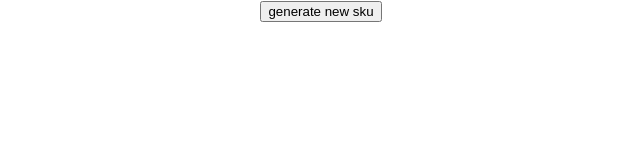
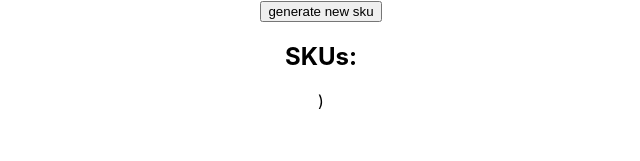
Before and after one commit to damianjuan/SKU_Generator, a React (Create React App) app in the folder sku-generator/: page / in a window 1280 px wide. Shown: the top 161 px of the page, without its empty margins (319-959 px from the left). Built offline with nearby package versions, Linux system fonts and the light colour scheme.

Commit message:
show skus on screen

```diff
--- a/sku-generator/src/App.js
+++ b/sku-generator/src/App.js
@@ -36,6 +36,12 @@ const App = () => {
   return (
     <div className="App">
       <button onClick={generateNewSku}>generate new sku</button>
+      <h2>SKUs:</h2>
+      {skuList.map((sku) => (
+        <h3>{sku}</h3>
+      ))}
+
+      )
     </div>
   );
 }
```
